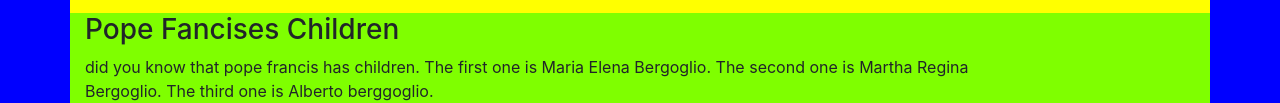
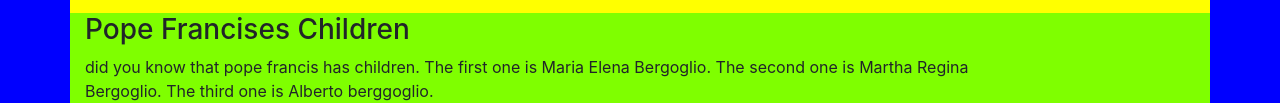
Before and after one commit to bathelomeo/popeFrancis, a plain HTML site: page index.html in a window 1280 px wide. Shown: the part 326-429 px from the top of the page. Drawn offline with Linux system fonts and the light colour scheme.

Commit message:
added new files

```diff
--- a/index.html
+++ b/index.html
@@ -44,7 +44,7 @@
     <div class="popefranciseschildren">
         <div class="col-md-1"></div>
         <div class="col-md-10">
-    <h3>Pope Fancises Children</h3>
+    <h3>Pope Francises Children</h3>
     <p>
     did you know that pope francis has children.
         The first one is Maria Elena Bergoglio.
```
